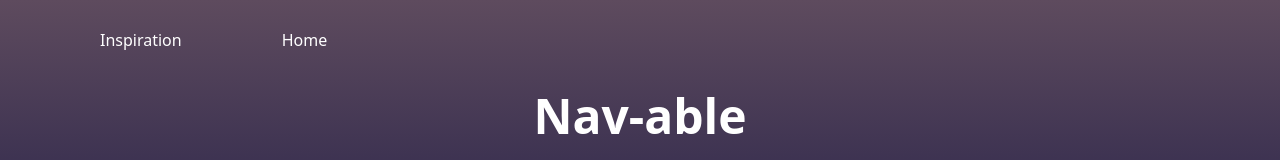
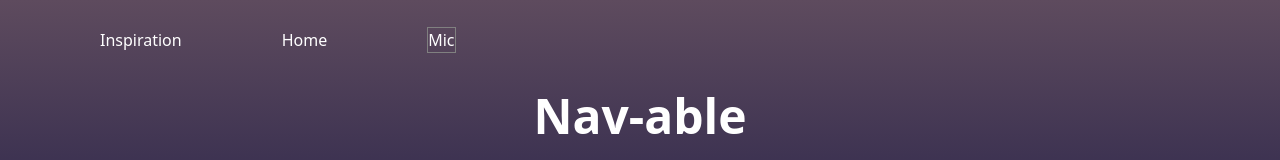
Before and after one commit to nmat2010/nav-able, a React (Vite) app in the folder client/: page / in a window 1280 px wide. Shown: the top 160 px of the page. Built offline with nearby package versions, Linux system fonts and the light colour scheme.

Commit message:
Speech_to_text

```diff
--- a/client/src/components/navbar/Navbar.jsx
+++ b/client/src/components/navbar/Navbar.jsx
@@ -1,7 +1,14 @@
 import './navbar.css'
+import {GetSpeech} from '../../speech_convert/speech_text';
+import {useHover} from '../../speech_convert/hover_auto_clicking';
 
 
 const Navbar = () => {
+    const handleMicClick = () => {
+        console.log("Mic button clicked automatically!");
+        GetSpeech();
+    };
+    const [hoverRef, isHovering] = useHover(handleMicClick, 2000);
     return (
         <nav className="nav-menu">
             <div>
@@ -10,6 +17,28 @@ const Navbar = () => {
             <div>
                 <button>Home</button>
             </div>
+            <div>
+                <button
+                    // onClick={handleMicClick}
+                    ref={hoverRef}
+                    style={{
+                        backgroundColor: isHovering ? "lightblue" : "",
+                        border: isHovering ? "2px solid black" : "1px solid gray"
+                    }}
+                >
+                    Mic
+                </button>
+            </div>
+            {/* <div
+                ref={hoverRef}
+                style={{
+                    backgroundColor: isHovering ? 'lightblue' : 'white',
+                    padding: '20px',
+                    border: '1px solid black',
+                }}
+                >
+                {isHovering ? 'Hovering!' : 'Not hovering.'}
+            </div> */}
         </nav>
     );
   };
--- /dev/null
+++ b/client/src/speech_convert/hover_auto_clicking.js
@@ -0,0 +1,34 @@
+import { useState, useRef, useEffect } from "react";
+
+export const useHover = (callback, delay = 2000) => {  // delay in milliseconds
+    const [isHovering, setIsHovering] = useState(false);
+    const ref = useRef(null);
+    let hoverTimeout = useRef(null);
+
+    const handleMouseEnter = () => {
+        setIsHovering(true);
+        hoverTimeout.current = setTimeout(() => {
+            if (callback) callback();  // Call function after delay
+        }, delay);
+    };
+
+    const handleMouseLeave = () => {
+        setIsHovering(false);
+        clearTimeout(hoverTimeout.current); // Cancel auto-click if mouse leaves early
+    };
+
+    useEffect(() => {
+        const node = ref.current;
+        if (node) {
+            node.addEventListener('mouseenter', handleMouseEnter);
+            node.addEventListener('mouseleave', handleMouseLeave);
+
+            return () => {
+                node.removeEventListener('mouseenter', handleMouseEnter);
+                node.removeEventListener('mouseleave', handleMouseLeave);
+            };
+        }
+    }, []);
+
+    return [ref, isHovering];
+};
--- /dev/null
+++ b/client/src/speech_convert/speech_text.js
@@ -0,0 +1,49 @@
+export const GetSpeech = () => {
+    const SpeechRecognition = window.SpeechRecognition || window.webkitSpeechRecognition;
+
+    let recognition = new SpeechRecognition();
+    recognition.continuous = true; // Keep listening even after pauses
+    recognition.interimResults = false; // Only finalize when speech is done
+    recognition.maxAlternatives = 1; // Reduce multiple results for clarity
+
+    let lastTranscript = ""; // Store last detected speech to avoid duplicates
+    let timeoutId = null; // Timeout to extend silence duration
+
+    recognition.onstart = () => {
+        console.log("Starting listening, and say 'I'm done' when you want to stop ");
+    };
+
+    recognition.onresult = (event) => {
+        let transcript = event.results[event.results.length - 1][0].transcript.trim().toLowerCase();
+
+        if (transcript !== lastTranscript) { // Avoid repeated logs for the same sentence
+            console.log("You said:", transcript);
+            lastTranscript = transcript;
+
+            if (transcript.includes("done")) {
+                console.log("Stopping recognition...");
+                recognition.stop();
+                return;
+            }
+
+            // Reset the timeout when the user is still speaking
+            if (timeoutId) clearTimeout(timeoutId);
+
+            // Extend silence duration (Wait 3 seconds before considering speech finished)
+            timeoutId = setTimeout(() => {
+                console.log("Silence detected, resetting...");
+                lastTranscript = ""; // Reset transcript tracking
+            }, 3000); // Extend silence duration (adjustable)
+        }
+    };
+
+    recognition.onspeechend = () => {
+        console.log("Silence detected, waiting for more speech...");
+    };
+
+    recognition.onerror = (event) => {
+        console.error("Speech recognition error:", event.error);
+    };
+
+    recognition.start();
+};
```
